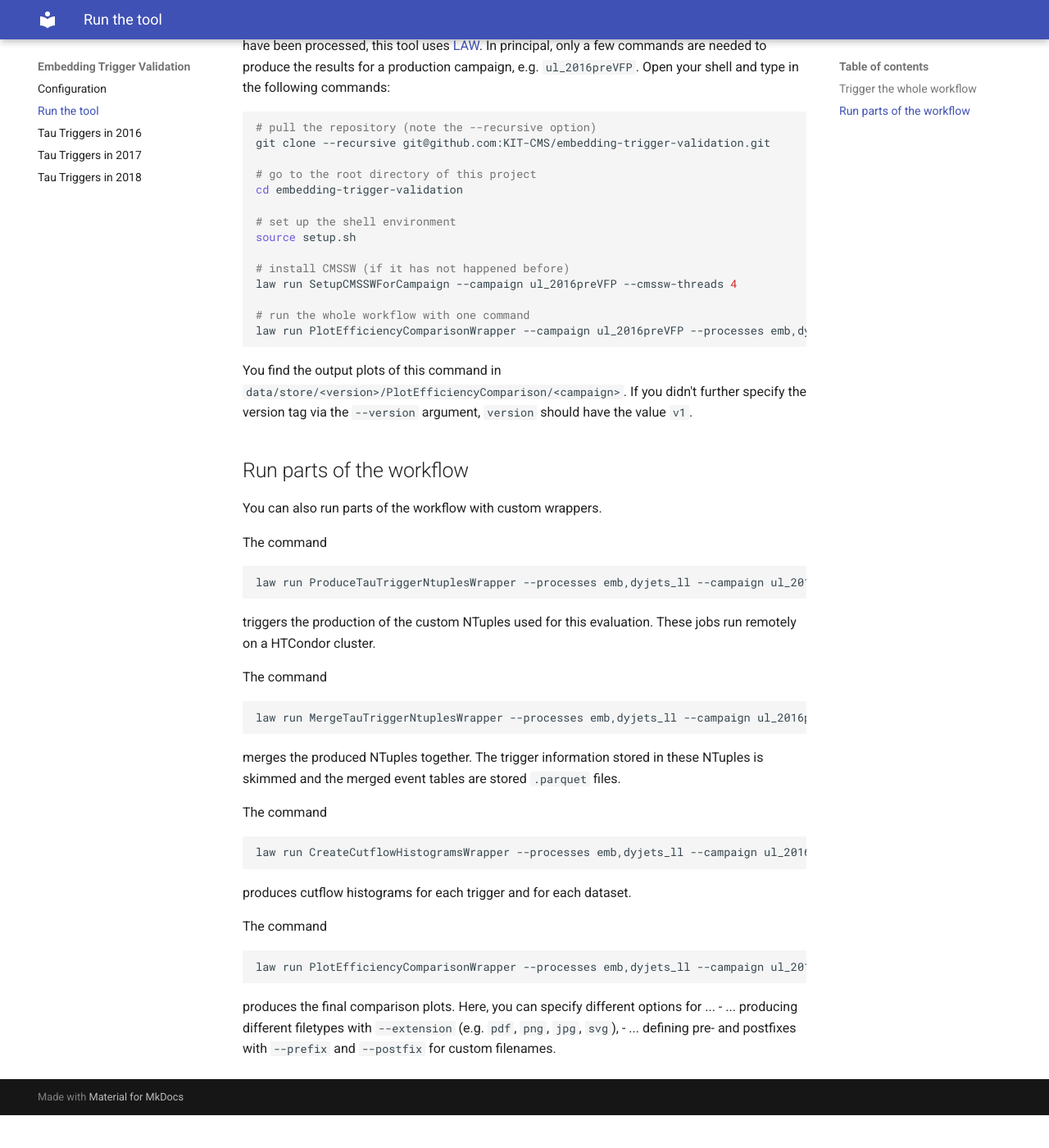
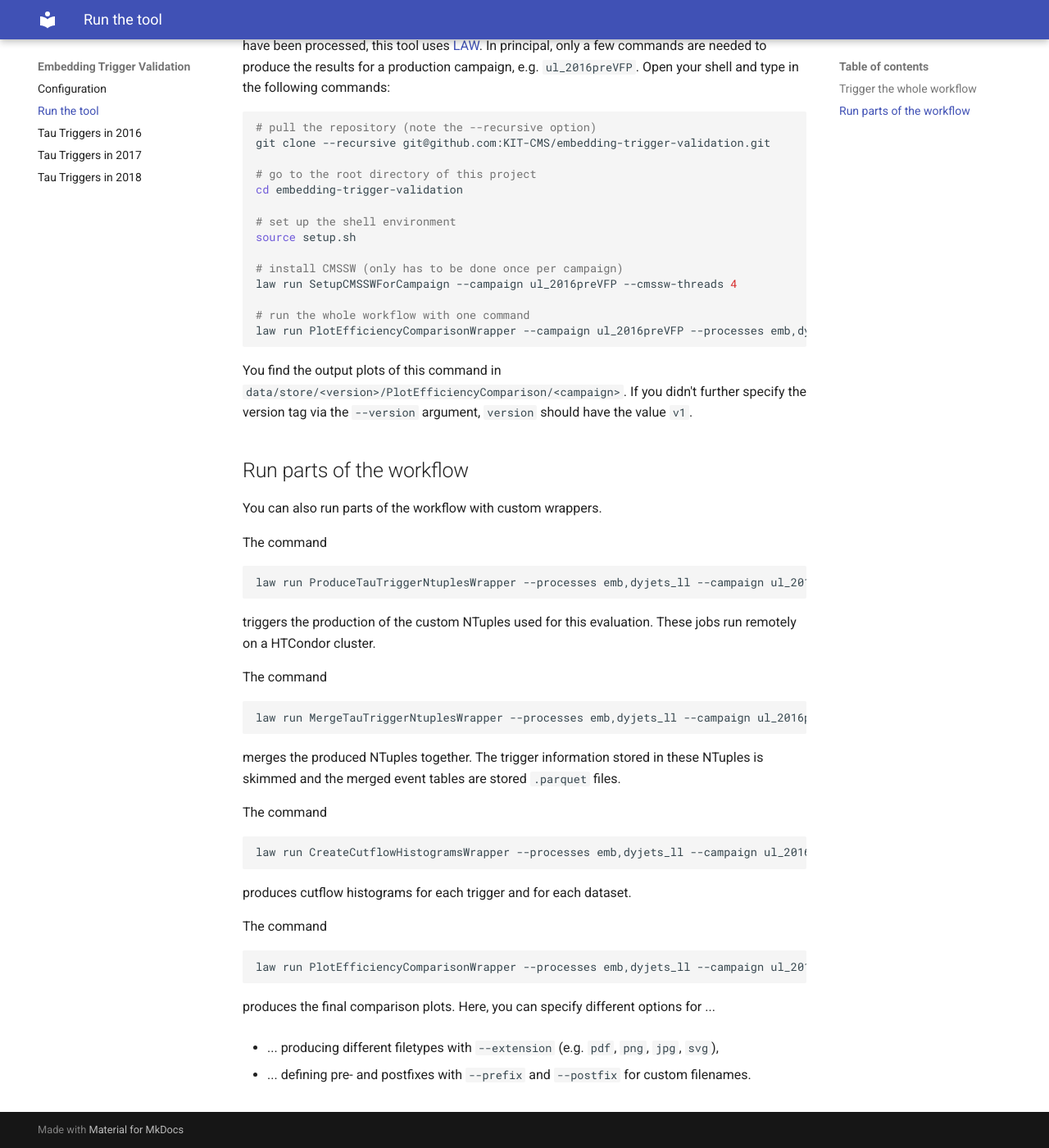
Before and after one commit to moritzmolch/embedding-trigger-validation, an MkDocs documentation site: the page built from docs/content/run-the-tool.md, in a window 1280 px wide and 1400 px high, scrolled down 445 px. Shown: the whole window at 82% size. Built offline with MkDocs 1.6.1 and Material for MkDocs 9.7.7, drawn with Linux system fonts in a browser that asks for light colours; before the commit the page ends 1805 px from its top, so only the background shows below that.

Commit message:
Update docs

````diff
--- a/docs/content/run-the-tool.md
+++ b/docs/content/run-the-tool.md
@@ -20,11 +20,11 @@
 # set up the shell environment
 source setup.sh
 
-# install CMSSW (if it has not happened before)
+# install CMSSW (only has to be done once per campaign)
 law run SetupCMSSWForCampaign --campaign ul_2016preVFP --cmssw-threads 4
 
 # run the whole workflow with one command
-law run PlotEfficiencyComparisonWrapper --campaign ul_2016preVFP --processes emb,dyjets_ll
+law run PlotEfficiencyComparisonWrapper --campaign ul_2016preVFP --processes emb,dyjets_ll --workers 5
 ```
 
 You find the output plots of this command in `data/store/<version>/PlotEfficiencyComparison/<campaign>`. If you didn't further specify the version tag via the `--version` argument, `version` should have the value `v1`.
@@ -57,5 +57,7 @@
 law run PlotEfficiencyComparisonWrapper --processes emb,dyjets_ll --campaign ul_2016preVFP --workers 5
 ```
 produces the final comparison plots. Here, you can specify different options for ...
+
 - ... producing different filetypes with `--extension` (e.g. `pdf`, `png`, `jpg`, `svg`),
+
 - ... defining pre- and postfixes with `--prefix` and `--postfix` for custom filenames.
````
